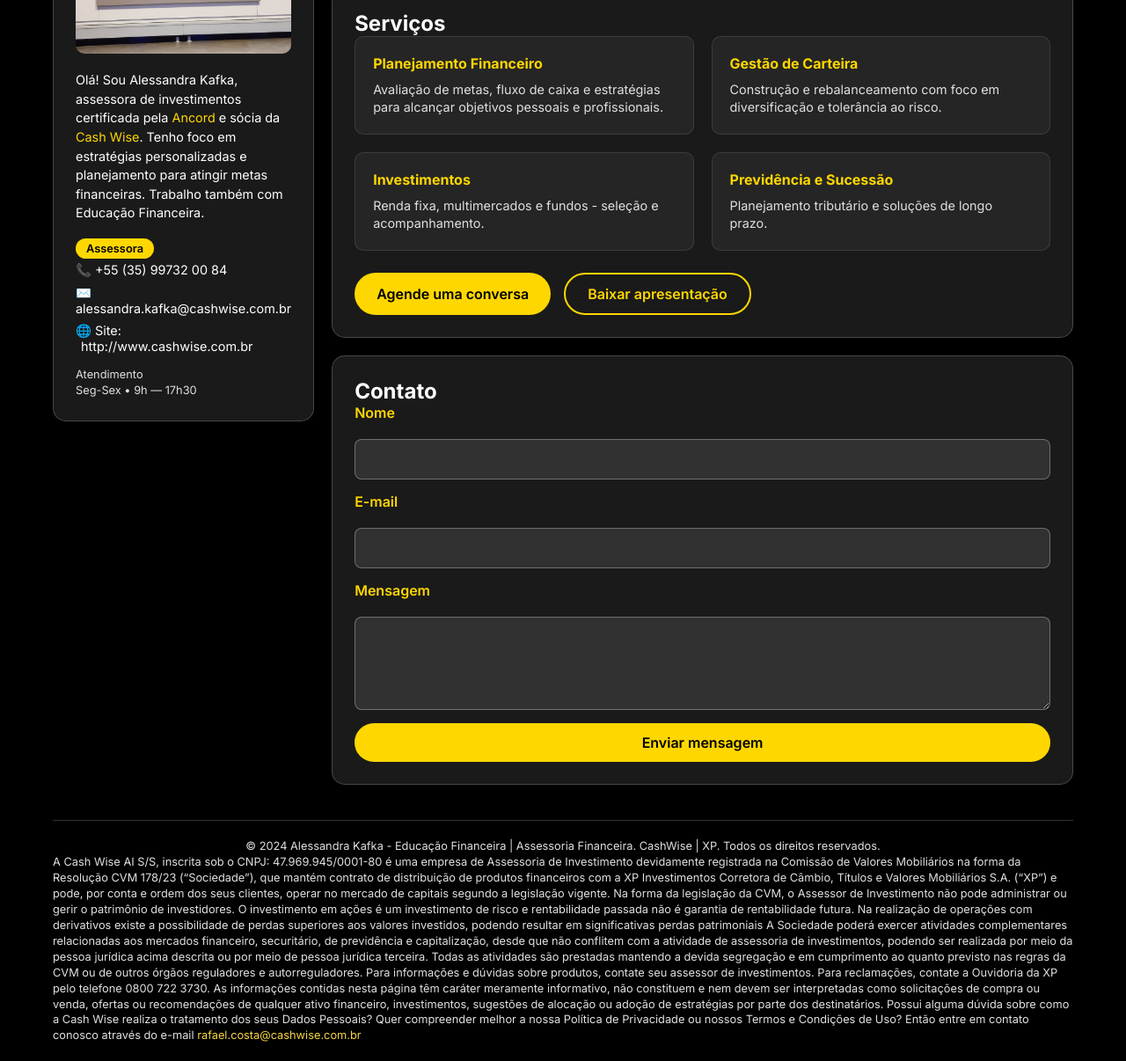
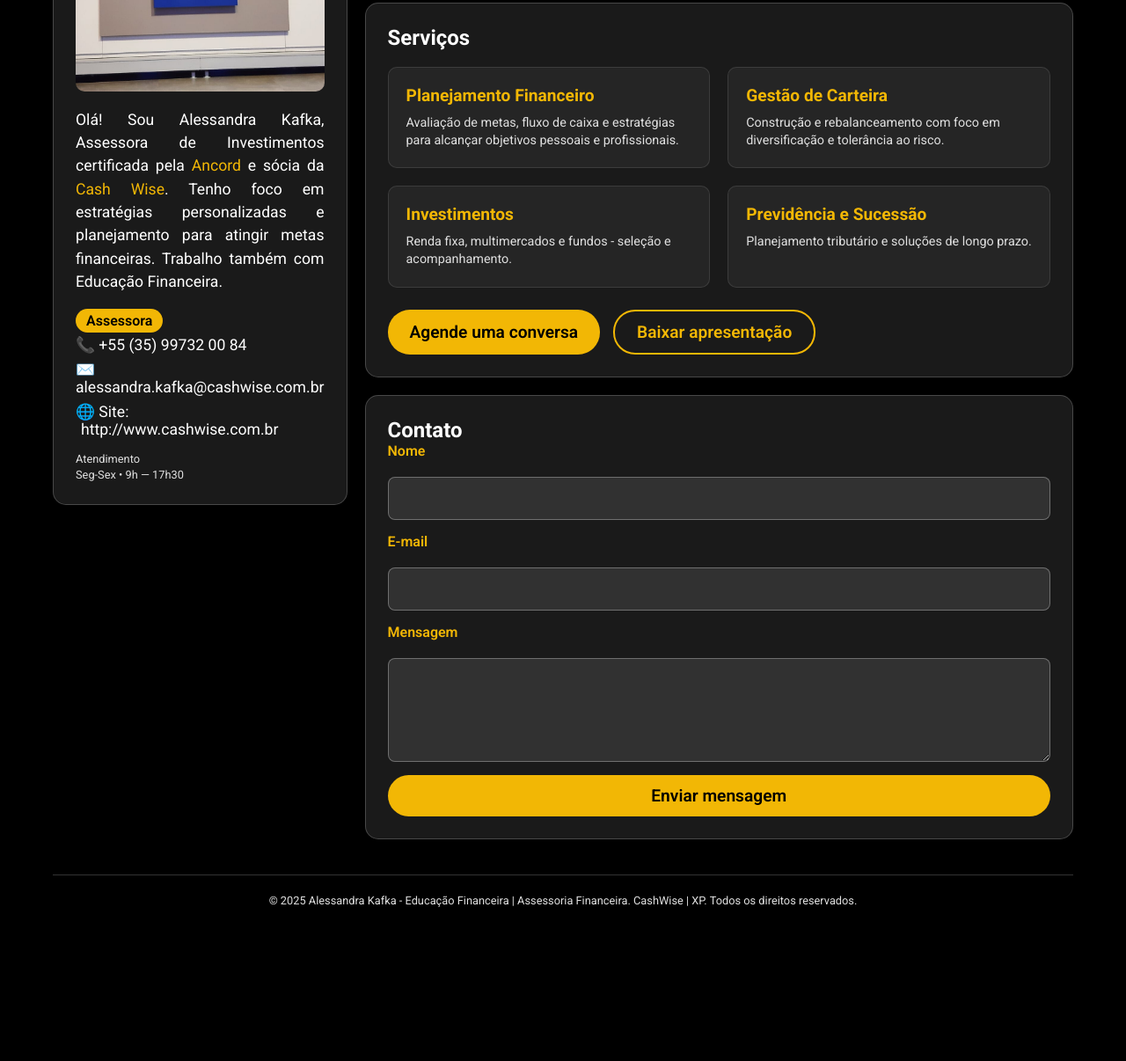
Before and after one commit to Alekafka999/Minha-Landing-Page, a plain HTML site: page index.html in a window 1280 px wide. Shown: the part 394-1600 px from the top of the page at 88% size. After the commit the page ends 1447 px from the top, so only its background shows below. Drawn offline with Linux system fonts and the light colour scheme.

Commit message:
Fuck You!
Aumento da letra do site como todo + correção do amarelo para um amarelo mais próximo usado pela Cash Wise + correção do português (a vontade de colocar uns palavrões persiste) hahahahaha

```diff
--- a/index-styles.css
+++ b/index-styles.css
@@ -3,7 +3,8 @@
   margin: 0;
   padding: 0;
   box-sizing: border-box;
-  font-family: 'Inter', 'Arial', sans-serif;
+  font-family: "Roboto", sans-serif;
+  font-optical-sizing: auto;
 }
 
 body {
@@ -30,7 +31,7 @@ body {
 }
 
 .logo {
-  background: #FFD700;
+  background: #F2B705;
   color: #000;
   width: 60px;
   height: 60px;
@@ -50,7 +51,7 @@ body {
 
 .header-info p {
   color: #e0e0e0;
-  font-size: 0.9rem;
+  font-size: 1.1rem;
 }
 
 /* Layout principal horizontal */
@@ -77,8 +78,8 @@ main {
 }
 
 .you-section h3 {
-  color: #FFD700;
-  font-size: 1rem;
+  color: #F2B705;
+  font-size: 1.2rem;
   margin: 0;
 }
 
@@ -116,11 +117,12 @@ section {
 .bio {
   margin-bottom: 20px;
   line-height: 1.5;
-  font-size: 0.9rem;
+  font-size: 1.1rem;
+  text-align: justify;
 }
 
 .bio a {
-  color: #FFD700;
+  color: #F2B705;
   text-decoration: none;
 }
 
@@ -130,15 +132,15 @@ section {
 
 .contact-item {
   margin-bottom: 8px;
-  font-size: 0.9rem;
+  font-size: 1.1rem;
 }
 
 .badge {
-  background: #FFD700;
+  background: #F2B705;
   color: #000;
   padding: 4px 12px;
   border-radius: 20px;
-  font-size: 0.8rem;
+  font-size: 1rem;
   font-weight: 600;
 }
 
@@ -157,12 +159,12 @@ section {
 .stat strong {
   display: block;
   font-size: 1.2rem;
-  color: #FFD700;
+  color: #F2B705;
   margin-bottom: 5px;
 }
 
 .stat span {
-  font-size: 0.8rem;
+  font-size: 1rem;
   color: #e0e0e0;
 }
 
@@ -182,9 +184,9 @@ section {
 }
 
 .service h4 {
-  color: #FFD700;
+  color: #F2B705;
   margin-bottom: 10px;
-  font-size: 1rem;
+  font-size: 1.2rem;
 }
 
 .service p {
@@ -195,12 +197,12 @@ section {
 
 /* Botões com novas cores */
 .btn {
-  background: #FFD700;
+  background: #F2B705;
   color: #000;
   padding: 12px 25px;
   border: none;
   border-radius: 25px;
-  font-size: 1rem;
+  font-size: 1.2rem;
   font-weight: 600;
   cursor: pointer;
   transition: all 0.3s ease;
@@ -209,18 +211,18 @@ section {
 }
 
 .btn:hover {
-  background: #FFA500;
+  background: #F2B705;
   transform: translateY(-2px);
 }
 
 .btn.ghost {
   background: transparent;
-  color: #FFD700;
-  border: 2px solid #FFD700;
+  color: #F2B705;
+  border: 2px solid #F2B705;
 }
 
 .btn.ghost:hover {
-  background: #FFD700;
+  background: #F2B705;
   color: #000;
 }
 
@@ -251,8 +253,8 @@ section {
 }
 
 .contact-image h3 {
-  color: #FFD700;
-  font-size: 1.2rem;
+  color: #F2B705;
+  font-size: 1.4rem;
   margin: 0;
 }
 
@@ -265,7 +267,7 @@ section {
 }
 
 .contact-form label {
-  color: #FFD700;
+  color: #F2B705;
   font-weight: 600;
   margin-bottom: 5px;
 }
@@ -277,7 +279,7 @@ section {
   border-radius: 8px;
   padding: 12px;
   color: #fff;
-  font-size: 1rem;
+  font-size: 1.2rem;
 }
 
 .contact-form input::placeholder,
@@ -288,7 +290,7 @@ section {
 .contact-form input:focus,
 .contact-form textarea:focus {
   outline: none;
-  border-color: #FFD700;
+  border-color: #F2B705;
 }
 
 /* Footer */
--- a/index.html
+++ b/index.html
@@ -7,10 +7,9 @@
   <title>Alessandra Sanches — Assessoria Financeira</title>
   <meta name="description"
     content="Assessoria de Investimentos - Alessandra Kafka. Investimentos, planejamento e atendimento personalizado." />
-  <link rel="preconnect" href="https://fonts.googleapis.com">
-  <link href="https://fonts.googleapis.com/css2?family=Inter:wght@300;400;600;700;800&display=swap" rel="stylesheet">
+  <link href="https://fonts.googleapis.com/css2?family=Roboto+Slab:wght@100..900&family=Roboto:ital,wght@0,100..900;1,100..900&display=swap" rel="stylesheet">
   <link rel="stylesheet" href="index-styles.css">
-    <!-- Favicons -->
+
   <link rel="icon" type="image/png" sizes="32x32" href="favicon-32x32.png">
   <link rel="icon" type="image/png" sizes="16x16" href="favicon-16x16.png">
   <link rel="shortcut icon" href="favicon.ico">
@@ -23,7 +22,7 @@
 <body>
   <div class="wrap">
     <header class="site-header">
-      <div class="logo" aria-hidden="true"><small>ASK</small></div>
+      <div class="logo" aria-hidden="true"><medium>ASK</medium></div>
       <div class="header-info">
         <h1>Alessandra Kafka — Assessoria de Investimentos</h1>
         <p>Planejamento Financeiro | Investimentos | Previdência | Gestão de Carteira | Educação Financeira</p>
@@ -37,7 +36,7 @@
           <img src="img/EunaB3.jpg" alt="Foto de Alessandra Kafka no púlpito onde o martelo é batido na B3!">
         </a>
         <div class="bio">
-          Olá! Sou Alessandra Kafka, assessora de investimentos certificada pela <a
+          Olá! Sou Alessandra Kafka, Assessora de Investimentos certificada pela <a
             href="https://credenciamento.ancord.org.br/index.html" target="_blank">Ancord</a> e sócia da <a
             href="https://www.cashwise.com.br/" target="_blank">Cash Wise</a>. Tenho
           foco em estratégias personalizadas e planejamento para atingir metas financeiras. Trabalho também com Educação
@@ -64,12 +63,12 @@
       <!-- CONTEÚDO PRINCIPAL -->
       <section>
         <div class="card" id="about">
-          <h2 style="margin-top:0">Sobre</h2>
-          <p class="small" style="margin-bottom:8px">
+          <h2 style="margin-top:0">Sobre</h2><br>
+          <p class="medium" style="margin-bottom:8px">
             Ofereço soluções em alocação de ativos, acompanhamento de carteira, planejamento previdenciário e
             consultoria para investidores iniciantes e experientes.
           </p>
-          <p>A Cash Wise possue:</p>
+          <p>A Cash Wise possui:</p>
 
           <div class="stats" role="list" aria-label="Estatísticas">
             <div class="stat" role="listitem">
@@ -85,7 +84,7 @@
         </div>
 
         <div class="card" id="services">
-          <h2 style="margin-top:0">Serviços</h2>
+          <h2 style="margin-top:0">Serviços</h2> <br>
           <div class="services-grid" aria-hidden="true">
             <div class="service">
               <h4>Planejamento Financeiro</h4>
@@ -121,7 +120,7 @@
             <input type="email" id="email" name="email" required>
 
             <label for="mensagem">Mensagem</label>
-            <textarea id="mensagem" name="mensagem" rows="4" required></textarea>
+            <textarea id="mensagem" name="mensagem" rows="4" required maxlength="5000" class="mensagem-fixa"></textarea>
 
             <button type="submit" class="btn">Enviar mensagem</button>
           </form>
@@ -130,34 +129,11 @@
     </main>
 
     <footer>
-      <p class="small footer-first-line">© 2024 Alessandra Kafka - Educação Financeira | Assessoria Financeira. CashWise | XP. Todos os direitos reservados.</p>
-      <p class="small">A Cash Wise AI S/S, inscrita sob o CNPJ: 47.969.945/0001-80 é uma empresa de Assessoria de Investimento
-        devidamente registrada na Comissão de Valores Mobiliários na forma da Resolução CVM 178/23 (“Sociedade”), que
-        mantém contrato de distribuição de produtos financeiros com a XP Investimentos Corretora de Câmbio, Títulos e
-        Valores Mobiliários S.A. (“XP”) e pode, por conta e ordem dos seus clientes, operar no mercado de capitais
-        segundo a legislação vigente.
+      <p class="small footer-first-line">© 2025 Alessandra Kafka - Educação Financeira | Assessoria Financeira. CashWise
+        | XP. Todos os direitos reservados.</p>
 
-        Na forma da legislação da CVM, o Assessor de Investimento não pode administrar ou gerir o patrimônio de
-        investidores. O investimento em ações é um investimento de risco e rentabilidade passada não é garantia de
-        rentabilidade futura. Na realização de operações com derivativos existe a possibilidade de perdas superiores aos
-        valores investidos, podendo resultar em significativas perdas patrimoniais A Sociedade poderá exercer atividades
-        complementares relacionadas aos mercados financeiro, securitário, de previdência e capitalização, desde que não
-        conflitem com a atividade de assessoria de investimentos, podendo ser realizada por meio da pessoa jurídica
-        acima descrita ou por meio de pessoa jurídica terceira. Todas as atividades são prestadas mantendo a devida
-        segregação e em cumprimento ao quanto previsto nas regras da CVM ou de outros órgãos reguladores e
-        autorreguladores. Para informações e dúvidas sobre produtos, contate seu assessor de investimentos. Para
-        reclamações, contate a Ouvidoria da XP pelo telefone 0800 722 3730.
+    </footer>
 
-        As informações contidas nesta página têm caráter meramente informativo, não constituem e nem devem ser
-        interpretadas como solicitações de compra ou venda, ofertas ou recomendações de qualquer ativo financeiro,
-        investimentos, sugestões de alocação ou adoção de estratégias por parte dos destinatários.
-
-        Possui alguma dúvida sobre como a Cash Wise realiza o tratamento dos seus Dados Pessoais? Quer compreender
-        melhor a nossa Política de Privacidade ou nossos Termos e Condições de Uso? Então entre em contato conosco
-        através do e-mail <a href="mailto:rafael.costa@cashwise.com.br" style="color:#F5D445;text-decoration:none">rafael.costa@cashwise.com.br</a>
-      </p>
-    </footer>
-  </div>
 
     <script src="script.js"></script>
 </body>
--- a/script.js
+++ b/script.js
@@ -6,7 +6,7 @@ document.addEventListener('DOMContentLoaded', function() {
     if (agendarBtn) {
         agendarBtn.addEventListener('click', function() {
             // Redirecionar para WhatsApp ou abrir modal de agendamento
-            const whatsappUrl = 'https://wa.me/5535997320084?text=Olá! Gostaria de agendar uma conversa sobre Educação Financeira | Assessoria de Investimentos.';
+            const whatsappUrl = 'https://wa.me/5535997320084?text= Olá! Gostaria de agendar uma conversa sobre Educação Financeira | Assessoria de Investimentos.';
             window.open(whatsappUrl, '_blank');
         });
     }
@@ -15,8 +15,13 @@ document.addEventListener('DOMContentLoaded', function() {
     const pdfBtn = document.getElementById('pdfBtn');
     if (pdfBtn) {
         pdfBtn.addEventListener('click', function() {
-            // Aqui você pode adicionar o link para download do PDF
-            alert('Funcionalidade de download será implementada em breve!');
+            // Baixar o arquivo kafka.pdf
+            const link = document.createElement('a');
+            link.href = 'kafka.pdf';
+            link.download = 'kafka.pdf';
+            document.body.appendChild(link);
+            link.click();
+            document.body.removeChild(link);
         });
     }
 
--- a/styles.css
+++ b/styles.css
@@ -3,8 +3,19 @@
   margin: 0;
   padding: 0;
   box-sizing: border-box;
-  font-family: 'Arial', sans-serif;
+
 }
+
+
+/* Exemplo de uso da fonte Roboto, ajuste conforme necessário: */
+.roboto {
+  font-family: "Roboto", sans-serif;
+  font-optical-sizing: auto;
+  font-weight: 450;
+  font-style: normal;
+  font-variation-settings: "wdth" 100;
+}
+
 
 body {
   background: #000;
```
Also changed, not shown: CashWise - Logo - Adobe Colors.png (added), 1 other file. Lines whose indentation alone changed are shown as unchanged.
